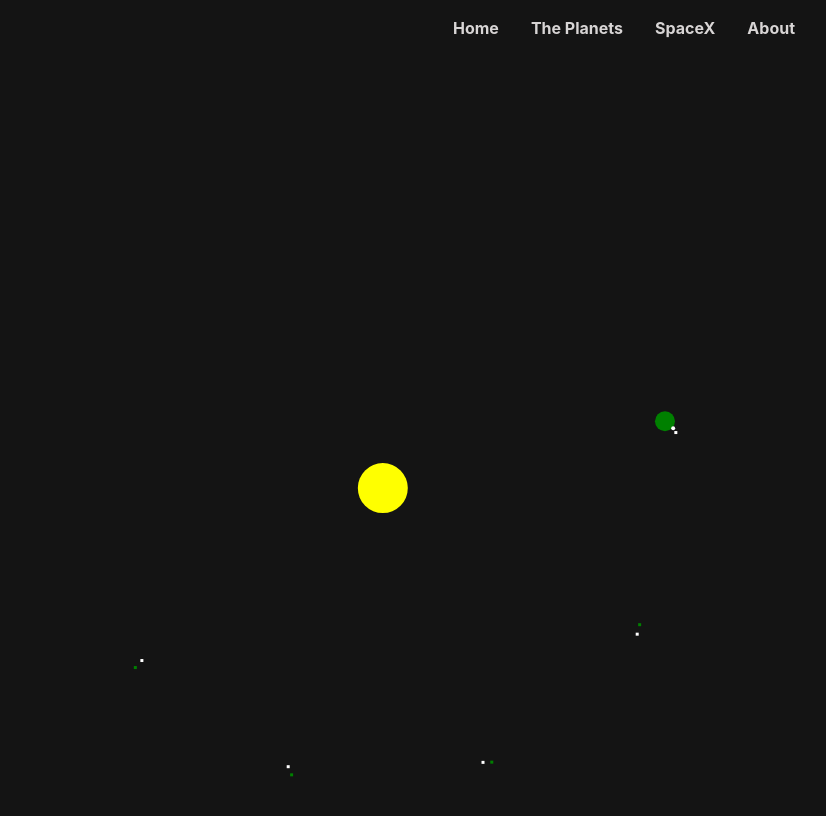
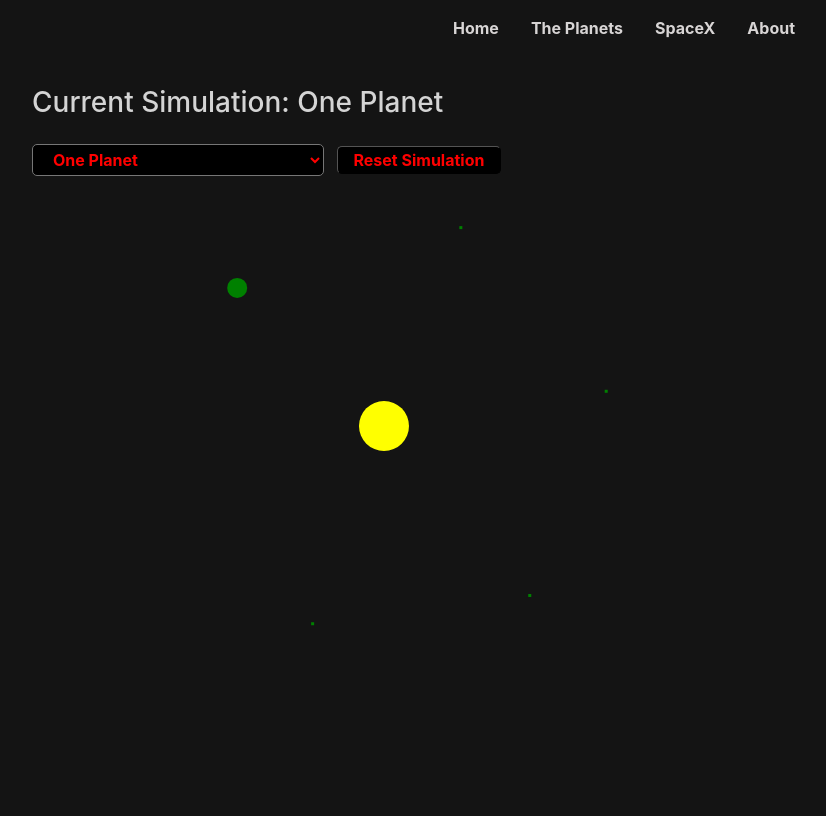
Before and after one commit to ncharlton02/SpaceInfoHub, a plain HTML site: page src/simulator.html in a window 1280 px wide. Shown: the whole page, without its empty margins (16-842 px from the left). Drawn offline with nearby package versions, Linux system fonts and the light colour scheme.

Commit message:
Add different simulation scenarios

```diff
--- a/src/js/simulator.js
+++ b/src/js/simulator.js
@@ -1,10 +1,77 @@
+const simulations = [
+    {
+        "name": "One Planet",
+        "onInit": function () {
+            createBody("Earth", 100_000, 10, 200, 250, "green", 0, 4.2);
+            createBody("Sun", 5_000_000_000, 25, 400, 250, "yellow", 0, 0);
+        }
+    },
+    {
+        "name": "Unstable Binary System",
+        "onInit": function(){
+            createBody("Star 2", 5_000_000_000, 25, 300, 350, "yellow", 0, 3);
+            createBody("Star 2", 5_000_000_000, 25, 500, 350, "yellow", 0, -3);
+            createBody("Planet", 100_000, 10, 100, 350, "orange", 0, 3.5);
+        }
+    },
+    {
+        "name": "Elliptical Planets (No Collision)",
+        "onInit": function(){
+            createBody("Planet 1", 1000, 10, 400, 50, "green", -3, 0);
+            createBody("Planet 2", 1000, 10, 400, 50, "orange", -2.8, 0);
+            createBody("Planet 3", 1000, 10, 400, 50, "red", -2.5, 0);
+            createBody("Planet 4", 1000, 10, 400, 50, "blue", -2.25, 0);
+            createBody("Planet 5", 1000, 10, 400, 50, "white", -2, 0);
+            createBody("Planet 6", 1000, 10, 400, 50, "gray", -1.75, 0);
+            createBody("Planet 6", 1000, 10, 400, 50, "purple", -1.5, 0);
+            createBody("Sun", 5_000_000_000, 25, 400, 400, "yellow", 0, 0);
+        }
+    },
+    {
+        "name": "Multiple Planets",
+        "onInit": function(){
+            createBody("Planet 1", 100_000, 10, 350, 350, "blue", 0, 8.2);
+            createBody("Planet 2", 100_000, 10, 300, 350, "red", 0, 6.2);
+            createBody("Planet 3", 100_000, 10, 200, 350, "green", 0, 4.2);
+            createBody("Comet", 1_000, 3, 100, 100, "white", 0, 1.5);
+            createBody("Sun", 5_000_000_000, 25, 400, 350, "yellow", 0, 0);
+        }
+    },
+]
+
+const simulationSelect = document.getElementById("simulation-selctor");
+
+initSimulationSelector();
+
+function initSimulationSelector(){
+    let html = [];
+
+    for(var i = 0; i < simulations.length; i++){
+        html.push('<option value="' + i + '">');
+        html.push(simulations[i].name);
+        html.push("</option>");
+    }
+
+    simulationSelect.innerHTML = html.join("");
+}
+
+function onSimulationSelected(){
+    applySimulation(simulations[simulationSelect.value]);
+}
+
+//
+// Simulator
+//
 const distanceScale = 100_000;
 const massScale = 1_000_000_000_000_000_000;
+
+const simulationName = document.getElementById("simulation-name");
 const canvas = document.getElementById("canvas");
 const canvas_container = document.getElementById("canvas-container");
 const ctx = canvas.getContext("2d");
 let pts = [];
 let bodies = [];
+let simulation;
 
 function onAnimationFrame() {
     syncCanvasSize();
@@ -14,13 +81,22 @@ function onAnimationFrame() {
     requestAnimationFrame(onAnimationFrame);
 }
 
+function applySimulation(s) {
+    simulation = s;
+    bodies = [];
+    pts = [];
+
+    simulationName.innerHTML = "Current Simulation: " + simulation.name;
+    simulation.onInit();
+}
+
 function update() {
     bodies.forEach(b => updateBody(b));
 }
 
 function syncCanvasSize() {
     canvas.width = canvas_container.clientWidth;
-    canvas.height = canvas_container.clientWidth;
+    canvas.height = canvas_container.clientHeight;
 
 }
 
@@ -50,10 +126,6 @@ setInterval(function () {
 //
 // Physics Code
 //
-
-createBody("Earth", 10_000_000, 10, 90, 400, "green", 0, 3.2);
-createBody("Moon", 100_000, 2, 100, 400, "white", 0.0, .8 + 3.2);
-createBody("Sun", 5_000_000_000, 25, 400, 400, "yellow", 0, 0);
 
 function createBody(name, mass, radius, x, y, color, xVel, yVel) {
     if (!name || !mass || !radius || !x || !y || !color)
@@ -157,4 +229,5 @@ function createVectorMagAngle(angle, mag) {
     return new Vector(Math.cos(angle) * mag, Math.sin(angle) * mag);
 }
 
+applySimulation(simulations[0]);
 requestAnimationFrame(onAnimationFrame);
--- a/src/simulator.html
+++ b/src/simulator.html
@@ -14,10 +14,37 @@
     <script src="https://stackpath.bootstrapcdn.com/bootstrap/4.3.1/js/bootstrap.min.js" integrity="sha384-JjSmVgyd0p3pXB1rRibZUAYoIIy6OrQ6VrjIEaFf/nJGzIxFDsf4x0xIM+B07jRM"
         crossorigin="anonymous"></script>
     <link href="css/style.css" rel="stylesheet">
+
+    <style>
+        #controlBox select{
+            border-radius: 5px;
+            font-weight: bold;
+            background: black;
+            color: red;
+            outline: none;
+        }
+
+        #controlBox select option{
+            color: red;
+            outline: none;
+        }
+
+        #controlBox select{
+
+        }
+
+        #controlBox button{
+            border-radius: 5px;
+            font-weight: bold;
+            background: black;
+            color: red;
+            border-width: thin;
+        }
+    </style>
 </head>
 
 
-<body class="text-center">
+<body>
     <header>
         <nav class="navbar justify-content-center">
             <a class="nav-link" href="index.html">Home</a>
@@ -27,6 +54,16 @@
         </nav>
     </header>
 
+    <div class="mx-5">
+        <h3 id="simulation-name" class="pb-3">Current Simulation: Planet</h3>
+
+        <div id="controlBox" style="display:block">
+            <select class="px-3 py-1" onchange="onSimulationSelected()" id="simulation-selctor"></select>
+            <button class="mx-2 px-3" onclick="applySimulation(simulation)">Reset Simulation</button>
+        </div>
+    </div>
+
+
     <div id="canvas-container" class="w-100 h-100">
         <canvas id="canvas">
 
```
